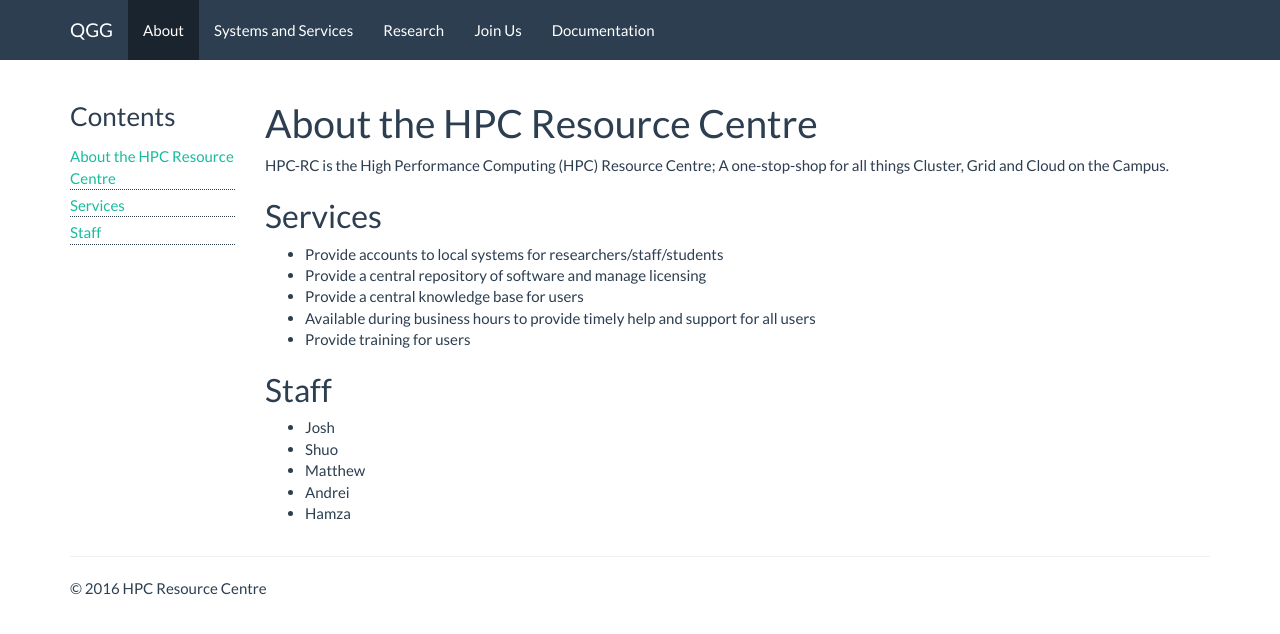
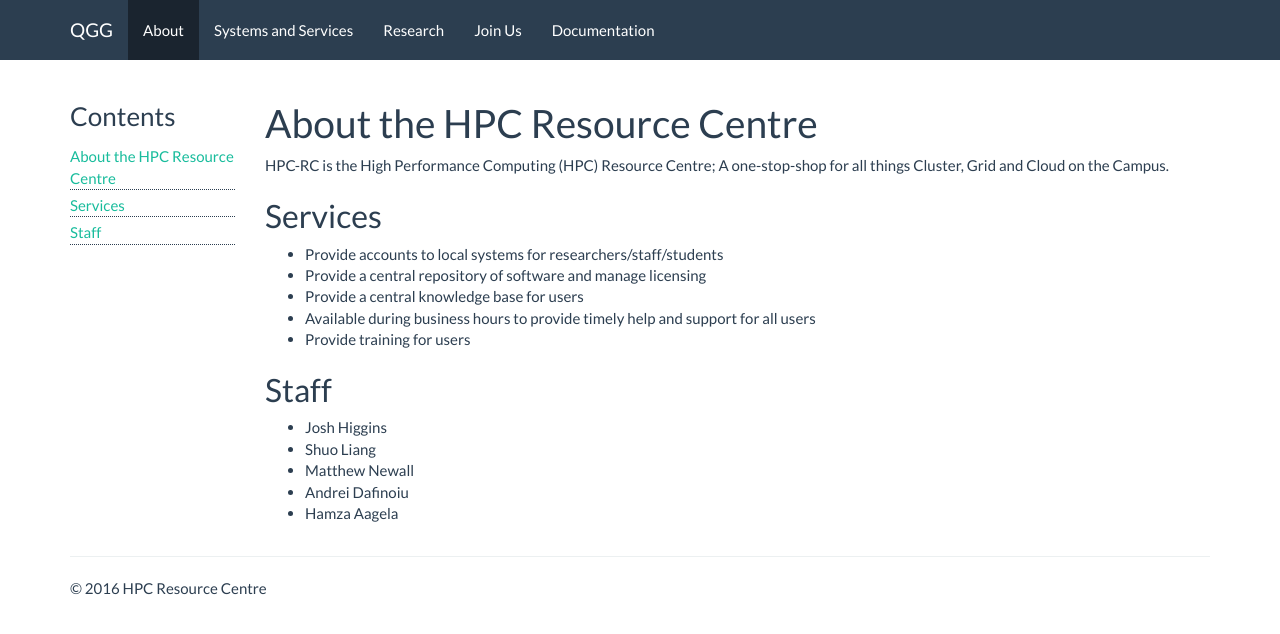
Before and after one commit to hpchud/hpchud.github.io, a Jekyll site: the page built from about/index.md, in a window 1280 px wide. Shown: the top 634 px of the page. Built offline with Jekyll 4.4.1, drawn with Linux system fonts in a browser that asks for light colours.

```diff
--- a/about/index.md
+++ b/about/index.md
@@ -37,11 +37,11 @@ HPC-RC is the High Performance Computing (HPC) Resource Centre; A one-stop-shop
 
 ## Staff
 
-- Josh
-- Shuo
-- Matthew
-- Andrei
-- Hamza
+- Josh Higgins
+- Shuo Liang
+- Matthew Newall
+- Andrei Dafinoiu
+- Hamza Aagela
 
 </div>
 </div>
```
Also changed, not shown: docs/how-to-use-lustre.md (+2 -12 lines), docs/index.md (+1 -1 lines), systems/index.md (+1 -1 lines).
